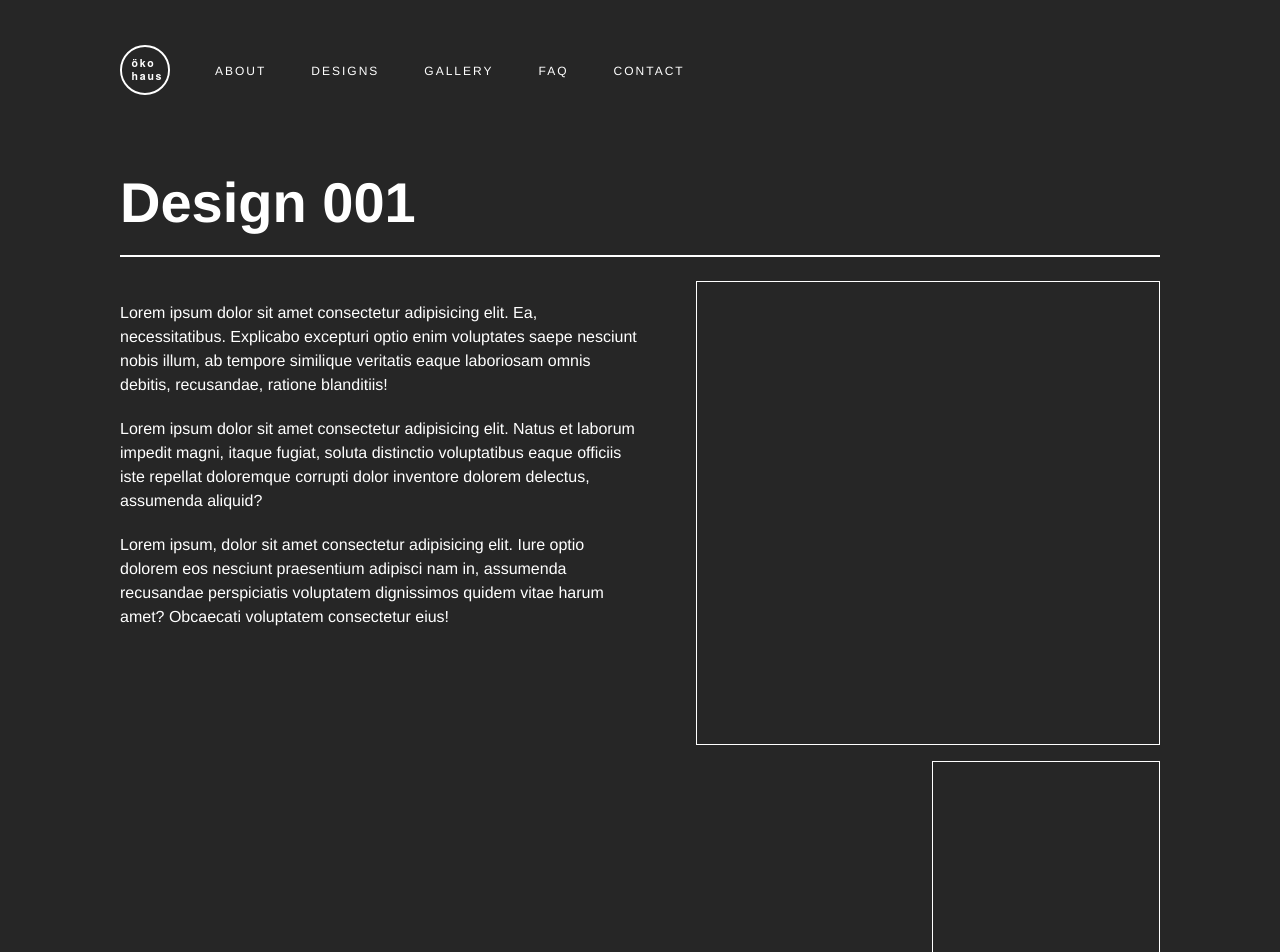
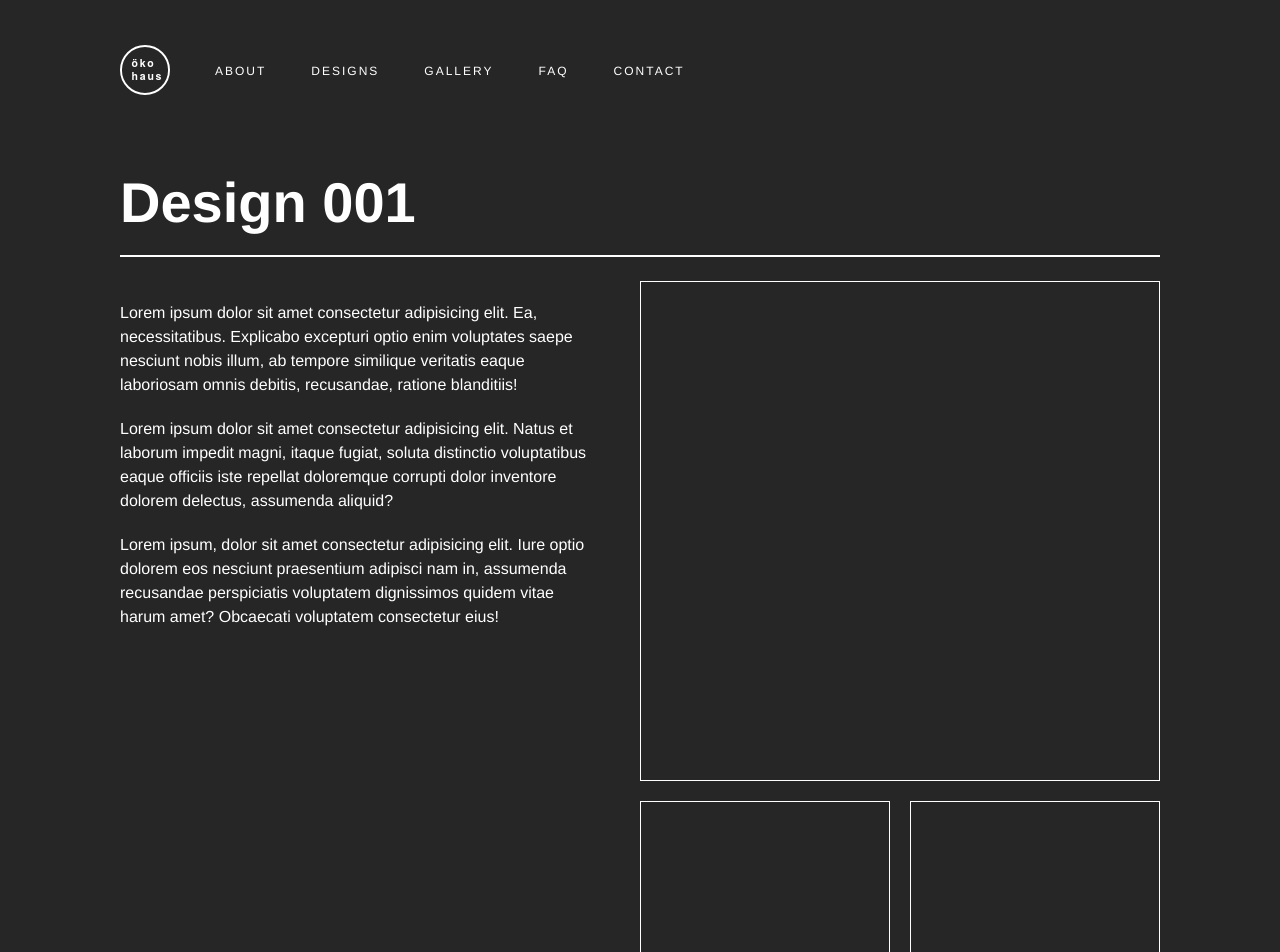
Before and after one commit to CanRaffs89/oko-house, a React (Create React App) app: page /designs/1 in a window 1280 px wide. Shown: the top 952 px of the page. Built offline with nearby package versions, Linux system fonts and the light colour scheme.

Commit message:
Changed design page grid to flexbox

```diff
--- a/src/css/main.css
+++ b/src/css/main.css
@@ -366,27 +366,32 @@ footer #footer-social #footer-social-icons {
 .design-content {
   display: flex;
 }
-.design-content .design-content-text, .design-content .design-content-grid {
+.design-content .design-content-text {
+  width: 45%;
+  margin-right: 5%;
+}
+.design-content .design-content-grid {
   width: 50%;
 }
 .design-content .design-content-text p {
   margin-top: 20px;
 }
 .design-content .design-content-grid {
-  display: grid;
-  grid-gap: 1rem;
+  display: flex;
+  flex-wrap: wrap;
+  justify-content: space-between;
 }
 .design-content .design-content-grid .design-content-grid-item-main, .design-content .design-content-grid .design-content-grid-item-sm {
   border: 1px solid white;
-  margin-left: auto;
 }
 .design-content .design-content-grid .design-content-grid-item-main {
-  height: 464px;
-  width: 464px;
+  height: 500px;
+  width: 100%;
 }
 .design-content .design-content-grid .design-content-grid-item-sm {
-  height: 228px;
-  width: 228px;
+  height: 260px;
+  width: 48%;
+  margin-top: 20px;
 }
 
 :root {
--- a/src/pages/Design.js
+++ b/src/pages/Design.js
@@ -1,4 +1,4 @@
-const Design = ({ match, location }) => {
+const Design = ({ match }) => {
     const { params: { designId } } = match;
 
     return (
--- a/src/scss/_design.scss
+++ b/src/scss/_design.scss
@@ -1,7 +1,12 @@
 .design-content {
     display: flex;
 
-    .design-content-text, .design-content-grid {
+    .design-content-text {
+        width: 45%;
+        margin-right: 5%;
+    }
+
+    .design-content-grid {
         width: 50%;
     }
 
@@ -10,22 +15,23 @@
     }
 
     .design-content-grid {
-        display: grid;
-        grid-gap: 1rem;
+        display: flex;
+        flex-wrap: wrap;
+        justify-content: space-between;
 
         .design-content-grid-item-main, .design-content-grid-item-sm {
             border: 1px solid white;
-            margin-left: auto;
         }
 
         .design-content-grid-item-main {
-            height: 464px;
-            width: 464px;
+            height: 500px;
+            width: 100%;
         }
 
         .design-content-grid-item-sm {
-            height: 228px;
-            width: 228px;
+            height: 260px;
+            width: 48%;
+            margin-top: 20px;
         }
     }
 }
```
Also changed, not shown: 1 other file (tests, documents, lock files or other folders).
